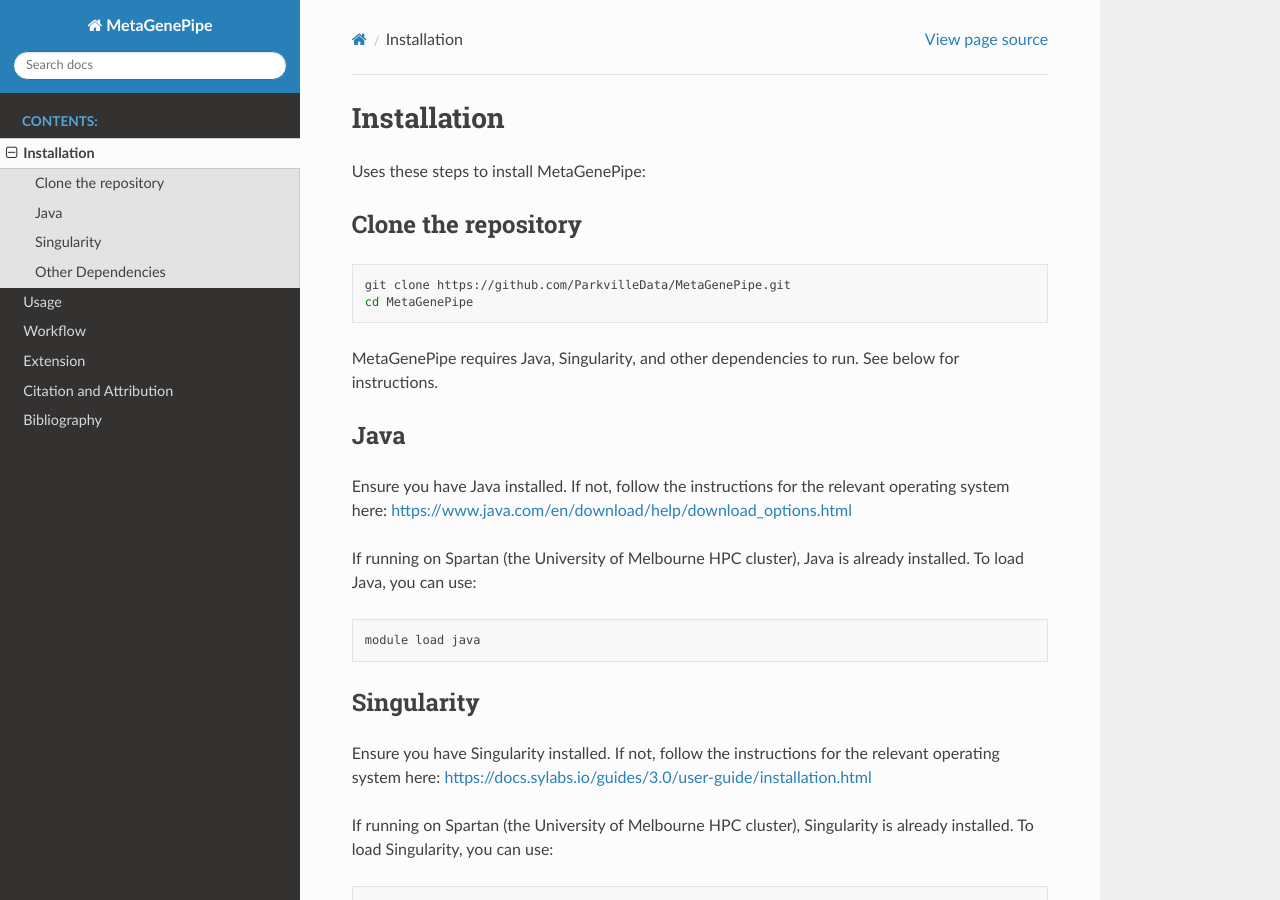
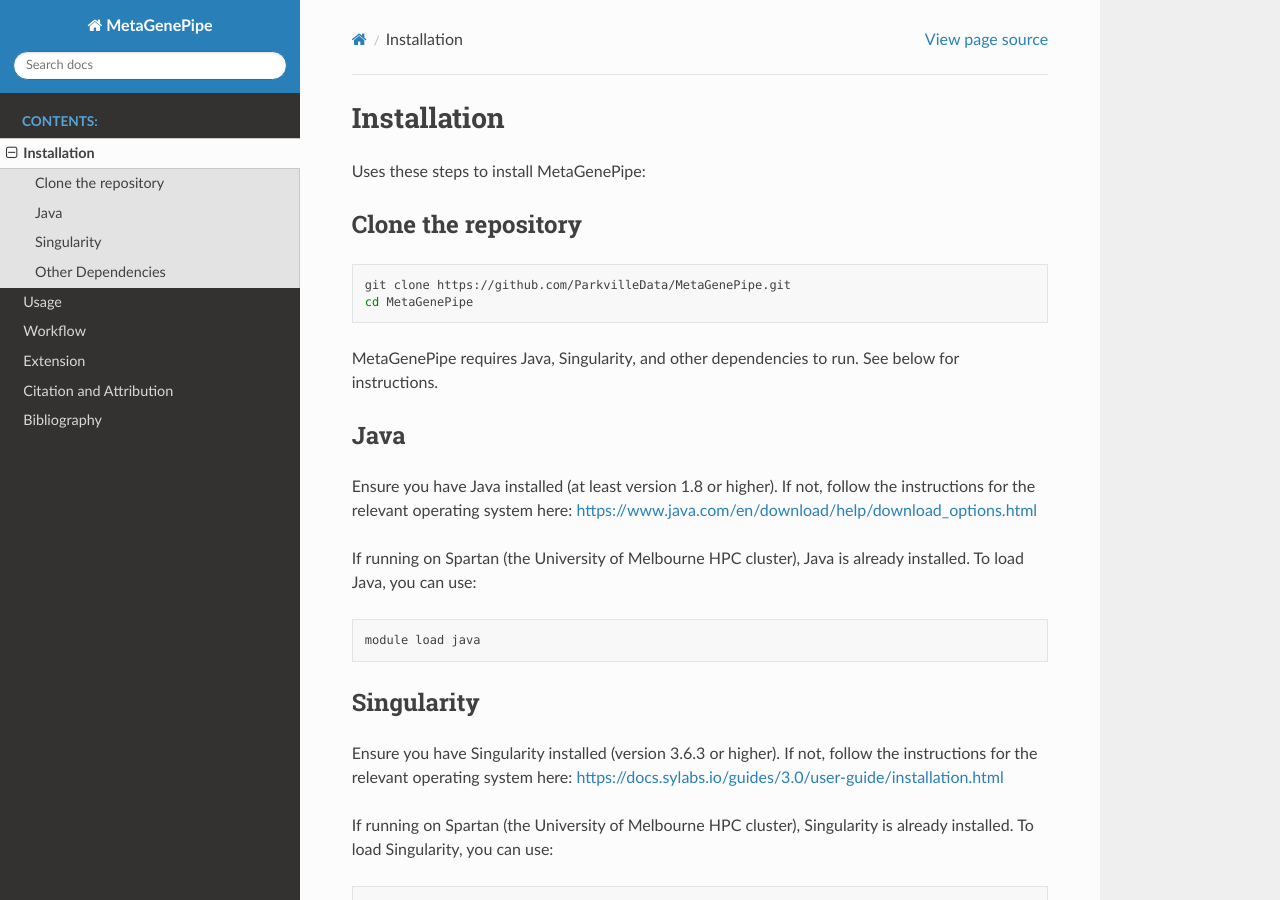
Before and after one commit to ParkvilleData/MetaGenePipe, a Sphinx documentation site: the page built from docs/installation.rst, in a window 1280 px wide and 900 px high. Built offline with Sphinx 7.4.7 and the Read the Docs theme 2.0.0, drawn with Linux system fonts in a browser that asks for light colours.

Commit message:
:abc: adding minimum version numbers for java and singularity (openjournals/joss-reviews#4851)

```diff
--- a/docs/installation.rst
+++ b/docs/installation.rst
@@ -18,7 +18,7 @@
 Java
 ======
 
-Ensure you have Java installed. If not, follow the instructions for the relevant operating system here:
+Ensure you have Java installed (at least version 1.8 or higher). If not, follow the instructions for the relevant operating system here:
 https://www.java.com/en/download/help/download_options.html
 
 If running on Spartan (the University of Melbourne HPC cluster), Java is already installed. To load Java, you can use:
@@ -30,7 +30,7 @@
 Singularity
 ===========
 
-Ensure you have Singularity installed. If not, follow the instructions for the relevant operating system here:
+Ensure you have Singularity installed (version 3.6.3 or higher). If not, follow the instructions for the relevant operating system here:
 https://docs.sylabs.io/guides/3.0/user-guide/installation.html
 
 If running on Spartan (the University of Melbourne HPC cluster), Singularity is already installed. To load Singularity, you can use:
```
